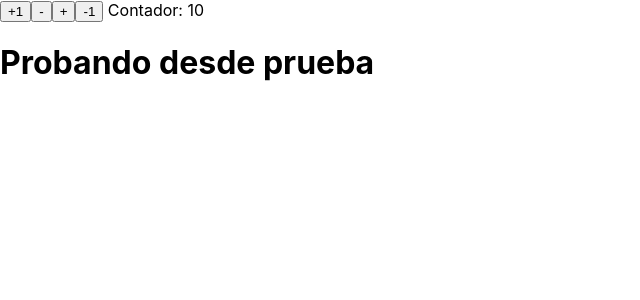
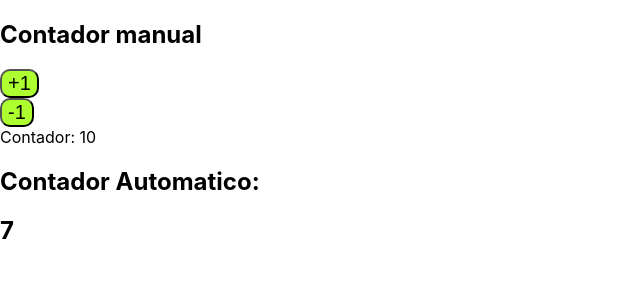
Before and after one commit to Fidesone/Calculator, a React (Create React App) app: page / in a window 1280 px wide. Shown: the top 300 px of the page, without its empty margins (0-640 px from the left). Built offline with nearby package versions, Linux system fonts and the light colour scheme.

Commit message:
AutoContador

```diff
--- a/src/components/App.js
+++ b/src/components/App.js
@@ -1,26 +1,27 @@
 import React from 'react';
-import ReactDOM  from 'react';
+//import ReactDOM  from 'react';
 import Contador from '../components/contador';
-import Prueba from '../components/prueba';
+import AutoContador from '../components/AutoContador';
 const {useState}=React;
 
-const App = () => {
+const App = (props) => {
+    const [contador_value, update_contador]= useState(5);
+    setInterval(() =>{
+        update_contador(contador_value + 1);
+    },2000);
 
-    const [count, setCount]=useState(10)
+     const [count, setCount]=useState(10)
 
-    const incrementCount=increment=>{
-        setCount(count + increment)
-    }
-    const decrementCount= decrement=>{
-        setCount(count - decrement)
-    }
+
     return (
         <div>
-            <Contador increment= {1} onClickFunction={incrementCount} />
-            <Contador decrement= {1} onClickFunction={decrementCount}/>
+            <h2>Contador manual</h2>
+            <Contador onClick={() => setCount(value => value + 1)} label={"+1"} />
+            <Contador onClick={() => setCount(value => value - 1)} label={"-1"} />
             <span> Contador: {count}</span>
+            <AutoContador/>
 
-            <Prueba></Prueba>
+
 
         </div>
 
--- /dev/null
+++ b/src/components/AutoContador.js
@@ -0,0 +1,22 @@
+import React, {Fragment} from 'react';
+const {useState}=React;
+
+
+
+const AutoContador =()=> {
+
+  const [contador_value, update_contador]= useState(5);
+    setInterval(() =>{
+        update_contador(contador_value + 1);
+    },2000);
+
+  return (
+    <Fragment>
+      <h2>Contador Automatico: </h2>
+      <h2>{contador_value}</h2>
+
+    </Fragment>
+  )
+}
+
+export default AutoContador;
--- a/src/components/contador.js
+++ b/src/components/contador.js
@@ -1,21 +1,14 @@
 import React, {Fragment} from 'react';
+import '../css/contador.css';
 
 
 
-const Contador =({increment, decrement,  onClickFunction})=> {
-  const suma = () =>{
-    onClickFunction(increment)
-  }
-  const resta = () =>{
-    onClickFunction(decrement)
-  }
-
+const Contador = ({onClick, label}) => {
   return (
     <Fragment>
-
-      <button onClick={suma}>+{increment}</button>
-
-      <button onClick={resta}>-{decrement}</button>
+      <div className='container_button'>
+      <button className='button' onClick={onClick}>{label}</button>
+      </div>
 
     </Fragment>
   )
--- a/src/components/prueba.js
+++ /dev/null
@@ -1,14 +0,0 @@
-import React, {Fragment} from 'react';
-
-
-
-const Prueba =()=> {
-
-  return (
-    <Fragment>
-      <h1>Probando desde prueba</h1>
-    </Fragment>
-  )
-}
-
-export default Prueba;
--- /dev/null
+++ b/src/css/contador.css
@@ -0,0 +1,6 @@
+.container_button .button {
+  background-color: greenyellow;
+  border-radius: 10px;
+  font-size: 20px;
+}
+/*# sourceMappingURL=contador.css.map */
--- /dev/null
+++ b/src/css/contador.scss
@@ -0,0 +1,9 @@
+.container_button{
+
+    .button {
+
+        background-color: greenyellow;
+        border-radius: 10px;
+        font-size: 20px;
+    }
+}
```
Also changed, not shown: 1 other file (tests, documents, lock files or other folders).
